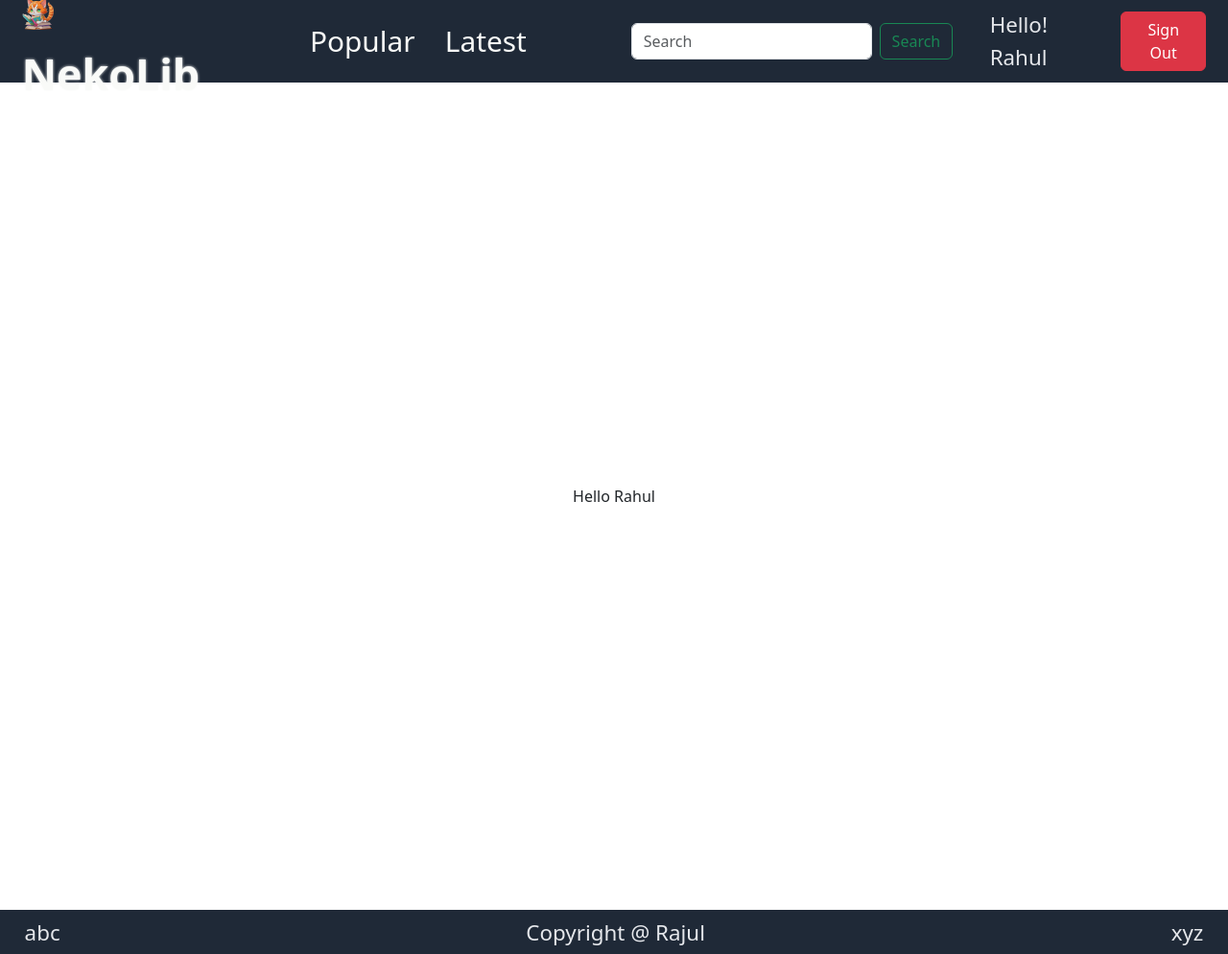
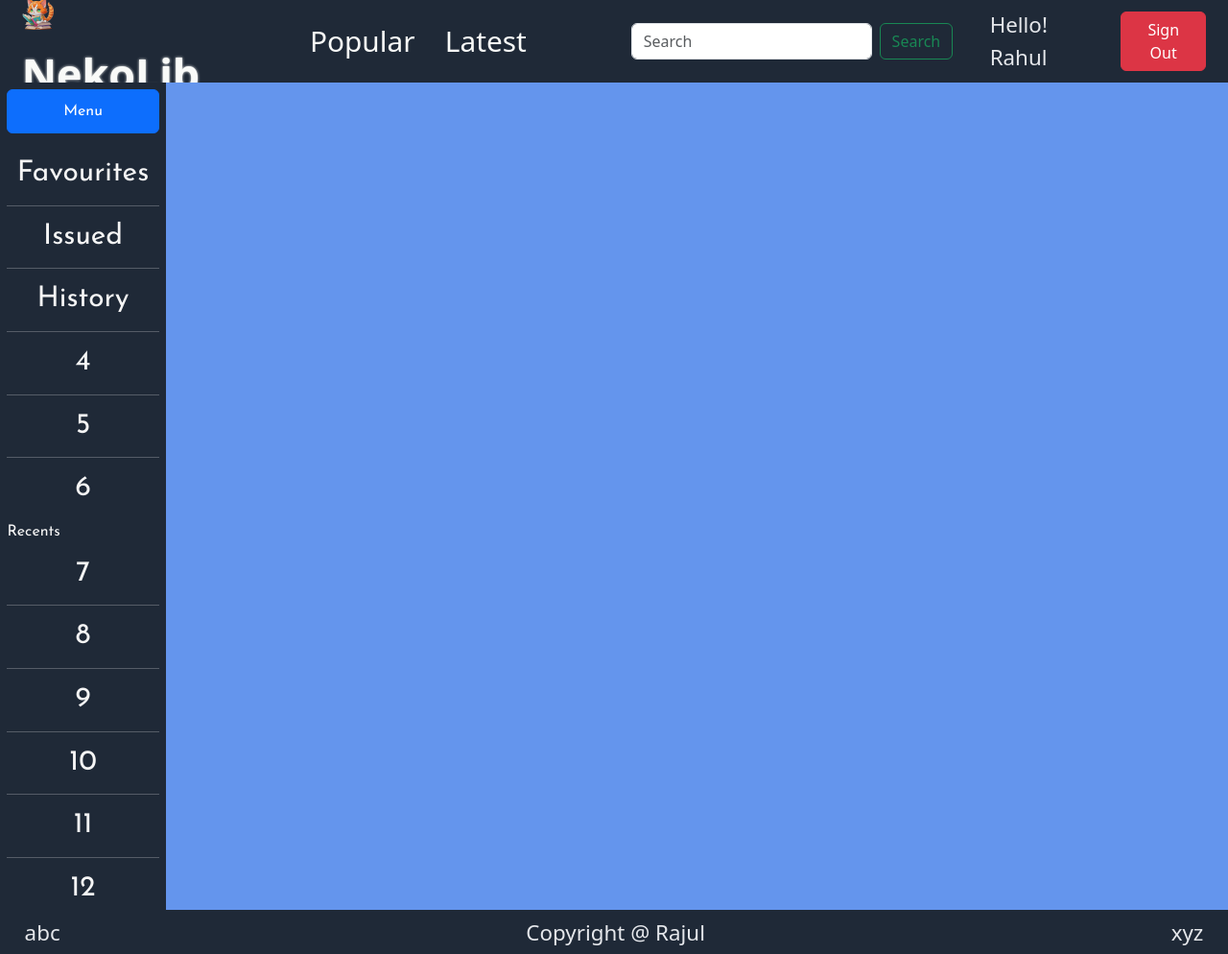
Before and after one commit to ironman123/LibraryManagementApp, a Flask app: page /user in a window 1280 px wide. Shown: the whole page at 96% size. Run offline with Flask 3, Linux system fonts and the light colour scheme; a user stored in the database is signed in; data comes from the database, SQL or seed files in the repository.

Commit message:
implimented side drawer with changing icons and added script for changing effect

```diff
--- /dev/null
+++ b/static/scripts/dashboard.js
@@ -0,0 +1,25 @@
+function toggleFlex() {
+    var checkbox = document.getElementById('btn-check-2-outlined');
+    var leftPanel = document.getElementById('leftPanel');
+    var toggleLabel = document.getElementById('toggleLabel');
+
+    var favouriteLabel = document.getElementById('favouriteLabel');
+    var panelItemHeight = (favouriteLabel.clientHeight)/1.5;
+
+    var issuedLabel = document.getElementById('issuedLabel');
+    var historyLabel = document.getElementById('historyLabel');
+
+    if (checkbox.checked) {
+        leftPanel.style.flex = '1';
+        toggleLabel.textContent = 'Menu';
+        favouriteLabel.innerHTML = 'Favourites';
+        issuedLabel.innerHTML = 'Issued';
+        historyLabel.innerHTML = 'History';
+    } else {
+        leftPanel.style.flex = '0.3';
+        toggleLabel.textContent = '≡';
+        favouriteLabel.innerHTML = '<img src="../static/images/favourite.png" alt="Heart Icon" height = "'+panelItemHeight+'">';
+        issuedLabel.innerHTML = '<img src="../static/images/issued.png" alt="Book Icon" height = "'+panelItemHeight+'">';
+        historyLabel.innerHTML = '<img src="../static/images/history.png" alt="History Icon" height = "'+panelItemHeight+'">';
+    }
+}
--- a/static/styles/student-dashboard.css
+++ b/static/styles/student-dashboard.css
@@ -1,3 +1,50 @@
 .body-container.student-dashboard {
+    display:flex;
     min-height: 86.75vh;
 }
+
+.left-panel{
+    background-color: rgb(31, 41, 55);
+    color:whitesmoke;
+    font-family: 'Josefin Sans', 'Lucida Sans', 'sans-serif';
+    padding: 0.75vh;
+    display: flex;
+    flex-direction: column;
+    flex:1;
+    min-height: 86.75vh;
+    max-height: 86.75vh;
+    transition: flex 0.15s;
+    overflow: hidden;
+}
+
+.panel-content{
+    padding: 0;
+    margin-top: 1vh;
+    display: flex;
+    flex-direction: column;
+    overflow-y: auto;
+}
+
+hr.divider{
+    margin: 0px;
+    padding: 0px;
+}
+
+.panel-content::-webkit-scrollbar{
+    display: none;
+}
+
+.panel-item{
+    margin:1vh;
+    font-size: 3vh;
+    text-align: center;
+
+}
+
+.right-panel{
+    min-width: 80vw;
+    flex:7;
+    background-color:cornflowerblue;
+    min-width: auto;
+    min-height: 86.75vh;
+}
--- a/templates/student-dashboard.html
+++ b/templates/student-dashboard.html
@@ -3,6 +3,7 @@
 {% block head %}
     <title>Student Dashboard</title>
     <link href="../static/styles/student-dashboard.css" rel="stylesheet">
+    <script src="../static/scripts/dashboard.js" defer></script>
 {% endblock %}
 
 {% block userButton %}
@@ -14,6 +15,44 @@
 
 {% block body %}
     <div class="body-container student-dashboard">
-        Hello {{user}}
+        <div class = "left-panel" id="leftPanel">
+            <input type="checkbox" class="btn-check" id="btn-check-2-outlined" autocomplete="off" checked onchange="toggleFlex()">
+            <label class="btn btn-outline-primary" id="toggleLabel" for="btn-check-2-outlined" style="text-align: center; padding: 1vh;">Menu</label>
+            <div class="panel-content">
+                <div class = "panel-item" id="favouriteLabel">Favourites</div>
+                <hr class = "divider">
+                <div class = "panel-item" id="issuedLabel">Issued</div>
+                <hr class = "divider">
+                <div class = "panel-item" id="historyLabel">History</div>
+                <hr class = "divider">
+                <div class = "panel-item">4</div>
+                <hr class = "divider">
+                <div class = "panel-item">5</div>
+                <hr class = "divider">
+                <div class = "panel-item">6</div>
+                <div class = "heading">Recents</div>
+                <div class = "panel-item">7</div>
+                <hr class = "divider">
+                <div class = "panel-item">8</div>
+                <hr class = "divider">
+                <div class = "panel-item">9</div>
+                <hr class = "divider">
+                <div class = "panel-item">10</div>
+                <hr class = "divider">
+                <div class = "panel-item">11</div>
+                <hr class = "divider">
+                <div class = "panel-item">12</div>
+                <hr class = "divider">
+                <div class = "panel-item">13</div>
+                <hr class = "divider">
+                <div class = "panel-item">14</div>
+                <hr class = "divider">
+                <div class = "panel-item">15</div>
+            </div>
+        </div>
+        <div class = "right-panel">
+
+        </div>
     </div>
+
 {% endblock %}
```
Also changed, not shown: static/images/favourite.png (added), static/images/history.png (added), static/images/issued.png (added).
